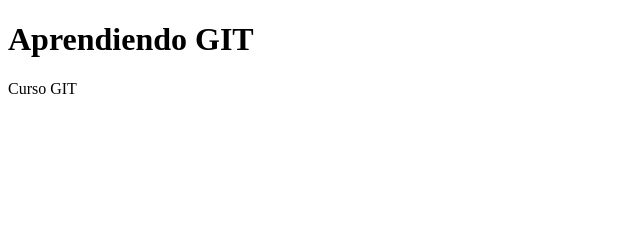
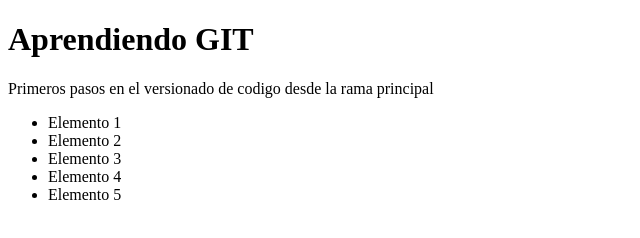
Before and after one commit to kikemadrigalr/youtube-git, a plain HTML site: page index.html in a window 1280 px wide. Shown: the whole page, without its empty margins (0-640 px from the left). Drawn offline with Linux system fonts and the light colour scheme.

Commit message:
Agregando style.css al index.html

```diff
--- a/index.html
+++ b/index.html
@@ -4,12 +4,20 @@
     <meta charset="UTF-8">
     <meta http-equiv="X-UA-Compatible" content="IE=edge">
     <meta name="viewport" content="width=device-width, initial-scale=1.0">
+    <link rel="stylesheet" href="style.css">
     <title>Aprendiendo GIT </title>
 </head>
 <body>
     <h1>Aprendiendo GIT</h1>
+    <p>Primeros pasos en el versionado de codigo desde la rama principal</p>
 
-    <p>Curso GIT</p>
+    <ul>
+        <li>Elemento 1</li>
+        <li>Elemento 2</li>
+        <li>Elemento 3</li>
+        <li>Elemento 4</li>
+        <li>Elemento 5</li>
+    </ul>
 
 </body>
 </html>
```
